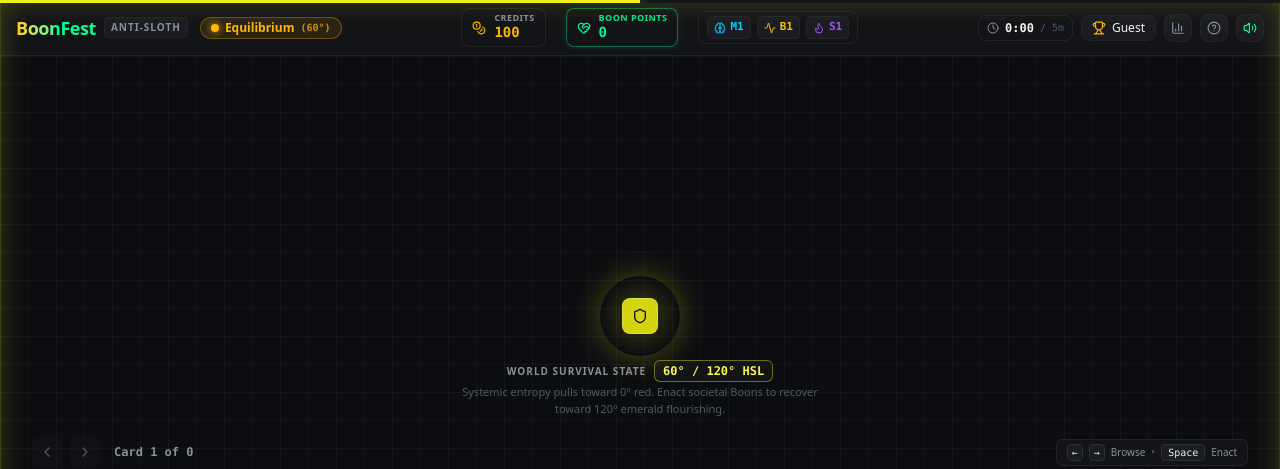
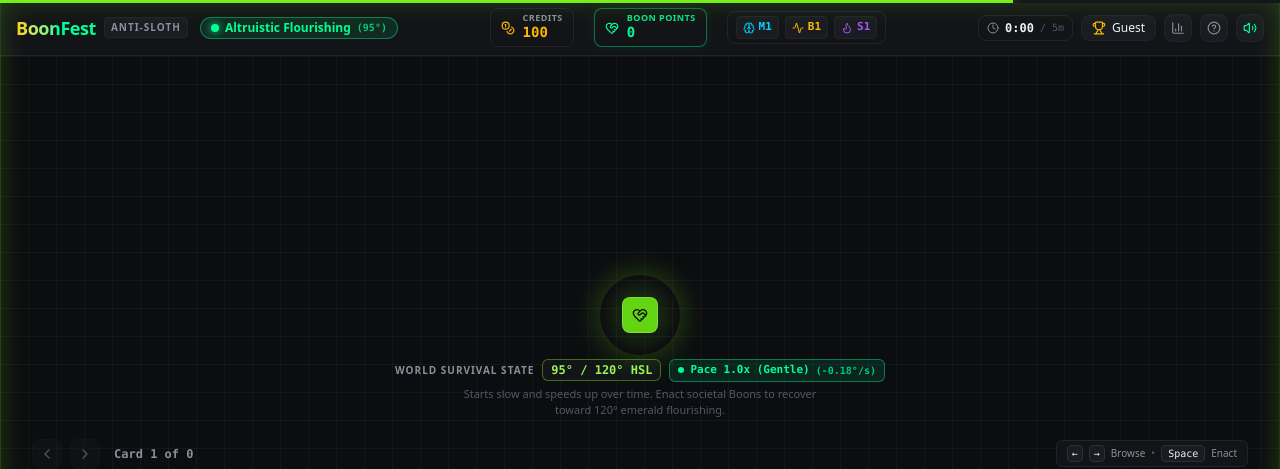
Before and after one commit to SweaDev/BoonFestDemo, a React (Vite) app: page / in a window 1280 px wide. Shown: the top 469 px of the page. Built offline with nearby package versions, Linux system fonts and the light colour scheme; no server answers.

Commit message:
Improve entropy (game over) pacing.

```diff
--- a/server.ts
+++ b/server.ts
@@ -34,9 +34,12 @@ function createNewGameSession(sessionId: string, username: string, isGuest: bool
     credits: 100,
     boonPoints: 0,
     attributes: { mind: 1, body: 1, spirit: 1 },
-    hue: 60, // Starts at Yellow (60°)
-    entropyDecayRate: 0.9, // Degrees per second baseline
-    redAlertSecondsRemaining: 5.0,
+    hue: 95, // Starts at a tranquil, healthy Lime-Green (95° / 120°) so player has time to read & plan
+    entropyDecayRate: 0.18, // Slower to start (0.18°/s base) and speeds up dynamically as time passes
+    effectiveDecayRate: 0.18,
+    slothRateMultiplier: 1.0,
+    paceMultiplier: 1.0,
+    redAlertSecondsRemaining: 8.0, // Generous 8.0s buffer at 0° red before collapse
     activeCards: [],
     hiddenCards: {},
     activePhantoms: [],
@@ -51,6 +54,38 @@ function createNewGameSession(sessionId: string, username: string, isGuest: bool
   drawHandForSession(state);
   activeSessions[sessionId] = state;
   return state;
+}
+
+// Calculate dynamic entropy decay rate: starts slow and escalates smoothly as time progresses
+function updateSessionDecayRate(session: GameSessionState): { effectiveDecayRate: number; paceMultiplier: number } {
+  const elapsedSeconds = session.totalRunPlaySeconds || 0;
+  const elapsedMinutes = elapsedSeconds / 60;
+
+  // Base starting speed is 0.18°/s (gentle, relaxing pace)
+  // Accelerates steadily as time goes:
+  // Minute 0: ~0.18°/s (1.0x pace)
+  // Minute 1: ~0.31°/s (~1.7x pace)
+  // Minute 2: ~0.48°/s (~2.7x pace)
+  // Minute 3: ~0.72°/s (~4.0x pace)
+  // Minute 5: ~1.28°/s (~7.1x pace)
+  // Minute 8: ~2.10°/s
+  // Minute 10+: capped around 3.2°/s (intense endgame speed)
+  const timeEscalation = 0.18 + 0.12 * elapsedMinutes + 0.016 * Math.pow(elapsedMinutes, 1.85);
+  const cappedBaseRate = Math.min(3.2, timeEscalation);
+
+  // Sloth multiplier from any triggered traps
+  const slothMult = session.slothRateMultiplier || 1.0;
+  session.entropyDecayRate = cappedBaseRate * slothMult;
+
+  // Body slows entropy decay by 18% per level above 1
+  const bodyDampener = Math.pow(0.82, Math.max(0, session.attributes.body - 1));
+  const effective = session.entropyDecayRate * bodyDampener;
+
+  session.effectiveDecayRate = effective;
+  // Pace multiplier relative to starting baseline (0.18 deg/s)
+  session.paceMultiplier = Math.round((session.entropyDecayRate / 0.18) * 10) / 10;
+
+  return { effectiveDecayRate: effective, paceMultiplier: session.paceMultiplier };
 }
 
 // Helper to assemble a deck with Earn, Grow, Boon, and a deceptive Sloth card (instant execution)
@@ -141,6 +176,9 @@ app.get('/api/session', (req, res) => {
       isGameOver: session.isGameOver,
       isPaused: session.isPaused,
       redAlertSecondsRemaining: session.redAlertSecondsRemaining,
+      entropyDecayRate: session.entropyDecayRate,
+      effectiveDecayRate: session.effectiveDecayRate,
+      paceMultiplier: session.paceMultiplier,
       activePhantoms: session.activePhantoms,
     },
   });
@@ -264,7 +302,10 @@ app.post('/api/game/new', async (req, res) => {
       activeCards: cards,
       isGameOver: false,
       isPaused: false,
-      redAlertSecondsRemaining: 5.0,
+      redAlertSecondsRemaining: session.redAlertSecondsRemaining,
+      entropyDecayRate: session.entropyDecayRate,
+      effectiveDecayRate: session.effectiveDecayRate,
+      paceMultiplier: session.paceMultiplier,
       activePhantoms: [],
     },
     pacing,
@@ -356,13 +397,15 @@ app.post('/api/cards/execute', async (req, res) => {
 
     // Hidden Sloth Penalties:
     // 1. Entropy acceleration
-    session.entropyDecayRate = Math.min(3.5, session.entropyDecayRate * penalty.entropyRateMultiplier);
+    session.slothRateMultiplier = Math.min(3.0, (session.slothRateMultiplier || 1.0) * penalty.entropyRateMultiplier);
+    const { effectiveDecayRate: slothEffectiveRate, paceMultiplier: slothPace } = updateSessionDecayRate(session);
     // 2. Entropy immediate red spike
     session.hue = Math.max(0, session.hue - penalty.entropySpike);
     // 3. Attribute degradation
     if (penalty.attributeDrop) {
       const { pillar, amount } = penalty.attributeDrop;
       session.attributes[pillar] = Math.max(1, session.attributes[pillar] - amount);
+      updateSessionDecayRate(session);
     }
 
     executeResult = {
@@ -380,6 +423,9 @@ app.post('/api/cards/execute', async (req, res) => {
         hue: session.hue,
         activeCards: [],
         activePhantoms: session.activePhantoms,
+        entropyDecayRate: session.entropyDecayRate,
+        effectiveDecayRate: session.effectiveDecayRate,
+        paceMultiplier: session.paceMultiplier,
       },
     };
   } else {
@@ -393,7 +439,8 @@ app.post('/api/cards/execute', async (req, res) => {
     if (isFundedByPhantom && (card.category === 'boon' || card.category === 'grow')) {
       // Default Fraud triggered!
       session.hue = Math.max(0, session.hue - 30); // Spike entropy
-      session.entropyDecayRate = Math.min(4.0, session.entropyDecayRate * 1.3);
+      session.slothRateMultiplier = Math.min(3.5, (session.slothRateMultiplier || 1.0) * 1.3);
+      updateSessionDecayRate(session);
 
       executeResult = {
         success: false,
@@ -409,6 +456,9 @@ app.post('/api/cards/execute', async (req, res) => {
           hue: session.hue,
           activeCards: [],
           activePhantoms: session.activePhantoms,
+          entropyDecayRate: session.entropyDecayRate,
+          effectiveDecayRate: session.effectiveDecayRate,
+          paceMultiplier: session.paceMultiplier,
         },
       };
     } else {
@@ -425,6 +475,9 @@ app.post('/api/cards/execute', async (req, res) => {
       } else if (card.category === 'grow') {
         if (card.targetPillar) {
           session.attributes[card.targetPillar] += 1;
+          if (card.targetPillar === 'body') {
+            updateSessionDecayRate(session);
+          }
         }
       } else if (card.category === 'boon') {
         // Boosted by Spirit (+25% score multiplier, +20% hue recovery per Spirit level above 1)
@@ -437,7 +490,7 @@ app.post('/api/cards/execute', async (req, res) => {
         session.boonPoints += boonPointsDelta;
         session.hue = Math.min(120, session.hue + hueDelta);
         // Boons also restore red alert buffer
-        session.redAlertSecondsRemaining = 5.0;
+        session.redAlertSecondsRemaining = 8.0;
       }
 
       executeResult = {
@@ -458,6 +511,9 @@ app.post('/api/cards/execute', async (req, res) => {
           hue: session.hue,
           activeCards: [],
           activePhantoms: session.activePhantoms,
+          entropyDecayRate: session.entropyDecayRate,
+          effectiveDecayRate: session.effectiveDecayRate,
+          paceMultiplier: session.paceMultiplier,
         },
       };
     }
@@ -479,16 +535,16 @@ app.post('/api/game/tick', (req, res) => {
   }
 
   const dt = Math.min(deltaSeconds || 1.0, 3.0);
+  session.totalRunPlaySeconds = (session.totalRunPlaySeconds || 0) + dt;
 
-  // Body slows baseline entropy acceleration (decay rate is reduced by 18% per body level above 1)
-  const bodyDampener = Math.pow(0.82, session.attributes.body - 1);
-  const effectiveDecayRate = session.entropyDecayRate * bodyDampener;
+  // Dynamically update decay rate based on run progression time
+  const { effectiveDecayRate, paceMultiplier } = updateSessionDecayRate(session);
 
   // Slowly shift hue toward 0° (Crimson Red)
   session.hue = Math.max(0, session.hue - effectiveDecayRate * dt);
 
   // Red Alert condition:
-  // "If the border reaches 100% pure Red and remains uncorrected for 5 continuous seconds, the run terminates immediately in a Game Over."
+  // "If the border reaches 100% pure Red and remains uncorrected for 8 continuous seconds, the run terminates in Game Over."
   let isGameOverNow = false;
   if (session.hue <= 0.05) {
     session.hue = 0;
@@ -498,13 +554,17 @@ app.post('/api/game/tick', (req, res) => {
       isGameOverNow = true;
     }
   } else {
-    // Recover red alert timer back to 5.0s when hue > 0°
-    session.redAlertSecondsRemaining = Math.min(5.0, session.redAlertSecondsRemaining + dt * 0.5);
+    // Recover red alert timer back to 8.0s when hue > 0°
+    session.redAlertSecondsRemaining = Math.min(8.0, session.redAlertSecondsRemaining + dt * 0.8);
   }
 
   res.json({
     hue: session.hue,
     redAlertSecondsRemaining: session.redAlertSecondsRemaining,
+    entropyDecayRate: session.entropyDecayRate,
+    effectiveDecayRate,
+    paceMultiplier,
+    runElapsedSeconds: Math.round(session.totalRunPlaySeconds),
     isGameOver: isGameOverNow,
   });
 });
--- a/src/App.tsx
+++ b/src/App.tsx
@@ -36,8 +36,12 @@ export default function App() {
   const [credits, setCredits] = useState(100);
   const [boonPoints, setBoonPoints] = useState(0);
   const [attributes, setAttributes] = useState<PlayerAttributes>({ mind: 1, body: 1, spirit: 1 });
-  const [hue, setHue] = useState(60);
-  const [redAlertSecondsRemaining, setRedAlertSecondsRemaining] = useState(5.0);
+  const [hue, setHue] = useState(95);
+  const [redAlertSecondsRemaining, setRedAlertSecondsRemaining] = useState(8.0);
+  const [decayRate, setDecayRate] = useState(0.18);
+  const [effectiveDecayRate, setEffectiveDecayRate] = useState(0.18);
+  const [paceMultiplier, setPaceMultiplier] = useState(1.0);
+  const [runElapsedSeconds, setRunElapsedSeconds] = useState(0);
   const [activeCards, setActiveCards] = useState<CardPayload[]>([]);
   const [focusedIndex, setFocusedIndex] = useState(0);
   const [activePhantoms, setActivePhantoms] = useState<ActivePhantomCredit[]>([]);
@@ -110,7 +114,10 @@ export default function App() {
           setAttributes(data.gameState.attributes);
           setHue(data.gameState.hue);
           setActivePhantoms(data.gameState.activePhantoms || []);
-          setRedAlertSecondsRemaining(data.gameState.redAlertSecondsRemaining ?? 5.0);
+          setRedAlertSecondsRemaining(data.gameState.redAlertSecondsRemaining ?? 8.0);
+          if (data.gameState.entropyDecayRate !== undefined) setDecayRate(data.gameState.entropyDecayRate);
+          if (data.gameState.effectiveDecayRate !== undefined) setEffectiveDecayRate(data.gameState.effectiveDecayRate);
+          if (data.gameState.paceMultiplier !== undefined) setPaceMultiplier(data.gameState.paceMultiplier);
 
           if (data.gameState.activeCards && data.gameState.activeCards.length > 0) {
             setActiveCards(data.gameState.activeCards);
@@ -161,6 +168,10 @@ export default function App() {
           if (data.hue !== undefined) {
             setHue(data.hue);
             setRedAlertSecondsRemaining(data.redAlertSecondsRemaining);
+            if (data.entropyDecayRate !== undefined) setDecayRate(data.entropyDecayRate);
+            if (data.effectiveDecayRate !== undefined) setEffectiveDecayRate(data.effectiveDecayRate);
+            if (data.paceMultiplier !== undefined) setPaceMultiplier(data.paceMultiplier);
+            if (data.runElapsedSeconds !== undefined) setRunElapsedSeconds(data.runElapsedSeconds);
 
             // Warning sound if near red collapse
             if (data.hue <= 2 && data.redAlertSecondsRemaining <= 4.0) {
@@ -247,6 +258,9 @@ export default function App() {
         setHue(result.newGameState.hue);
         setActiveCards(result.newGameState.activeCards);
         setActivePhantoms(result.newGameState.activePhantoms || []);
+        if (result.newGameState.entropyDecayRate !== undefined) setDecayRate(result.newGameState.entropyDecayRate);
+        if (result.newGameState.effectiveDecayRate !== undefined) setEffectiveDecayRate(result.newGameState.effectiveDecayRate);
+        if (result.newGameState.paceMultiplier !== undefined) setPaceMultiplier(result.newGameState.paceMultiplier);
         setFocusedIndex(0);
 
         // Sound cues & notifications
@@ -298,7 +312,11 @@ export default function App() {
         setHue(data.gameState.hue);
         setActiveCards(data.gameState.activeCards);
         setActivePhantoms([]);
-        setRedAlertSecondsRemaining(5.0);
+        setRedAlertSecondsRemaining(data.gameState.redAlertSecondsRemaining ?? 8.0);
+        setDecayRate(data.gameState.entropyDecayRate ?? 0.18);
+        setEffectiveDecayRate(data.gameState.effectiveDecayRate ?? 0.18);
+        setPaceMultiplier(data.gameState.paceMultiplier ?? 1.0);
+        setRunElapsedSeconds(0);
         setIsGameOver(false);
         setGameOverData(null);
         setFocusedIndex(0);
@@ -454,7 +472,7 @@ export default function App() {
             </div>
           </div>
 
-          <div className="flex items-center gap-2">
+          <div className="flex flex-wrap items-center justify-center gap-2">
             <span className="text-[10px] uppercase font-bold tracking-widest text-[#8a8f98]">
               World Survival State
             </span>
@@ -468,9 +486,29 @@ export default function App() {
             >
               {Math.round(clampedHue)}° / 120° HSL
             </span>
+
+            {/* Dynamic Progressive Pace Badge */}
+            <div
+              className={`flex items-center gap-1.5 px-2 py-0.5 rounded-md border text-[11px] font-mono font-bold transition-colors ${
+                paceMultiplier <= 1.3
+                  ? 'border-[#00ff95]/40 bg-[#00ff95]/10 text-[#00ff95]'
+                  : paceMultiplier <= 2.3
+                  ? 'border-[#ffb800]/40 bg-[#ffb800]/10 text-[#ffb800]'
+                  : 'border-[#ff3b5c]/50 bg-[#ff3b5c]/15 text-[#ff3b5c] animate-pulse'
+              }`}
+              title="Entropy Pace: Begins calm & gentle at 1.0x (0.18°/s) and accelerates progressively as time passes. Upgrade Body to dampen effective decay by 18% per level."
+            >
+              <span className="w-1.5 h-1.5 rounded-full bg-current" />
+              <span>
+                Pace {paceMultiplier.toFixed(1)}x ({paceMultiplier <= 1.3 ? 'Gentle' : paceMultiplier <= 2.3 ? 'Accelerating' : 'Surging'})
+              </span>
+              <span className="opacity-75 text-[10px]">
+                (-{effectiveDecayRate.toFixed(2)}°/s)
+              </span>
+            </div>
           </div>
-          <span className="text-[11px] text-[#525866] max-w-sm mt-0.5">
-            Systemic entropy pulls toward 0° red. Enact societal Boons to recover toward 120° emerald flourishing.
+          <span className="text-[11px] text-[#525866] max-w-sm mt-1">
+            Starts slow and speeds up over time. Enact societal Boons to recover toward 120° emerald flourishing.
           </span>
         </div>
 
--- a/src/types.ts
+++ b/src/types.ts
@@ -76,7 +76,10 @@ export interface GameSessionState {
   attributes: PlayerAttributes;
   hue: number; // 0 to 120
   entropyDecayRate: number; // degrees per second
-  redAlertSecondsRemaining: number; // 5.0 to 0.0
+  effectiveDecayRate?: number; // after Body dampener
+  slothRateMultiplier?: number;
+  paceMultiplier?: number;
+  redAlertSecondsRemaining: number; // 8.0 to 0.0
   activeCards: CardPayload[];
   hiddenCards: Record<string, HiddenSlothData>;
   activePhantoms: ActivePhantomCredit[];
@@ -167,5 +170,8 @@ export interface ExecuteCardResult {
     hue: number;
     activeCards: CardPayload[];
     activePhantoms: ActivePhantomCredit[];
+    entropyDecayRate?: number;
+    effectiveDecayRate?: number;
+    paceMultiplier?: number;
   };
 }
```
Also changed, not shown: 1 other file (tests, documents, lock files or other folders).
